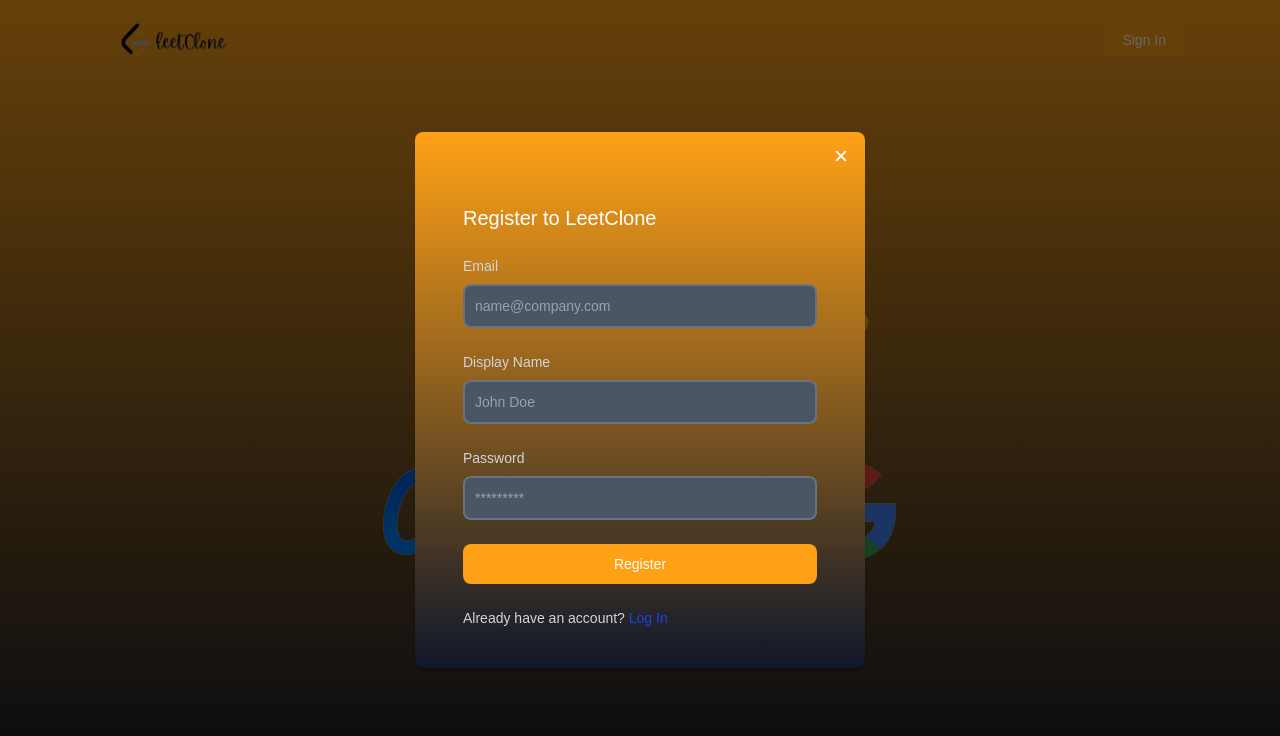
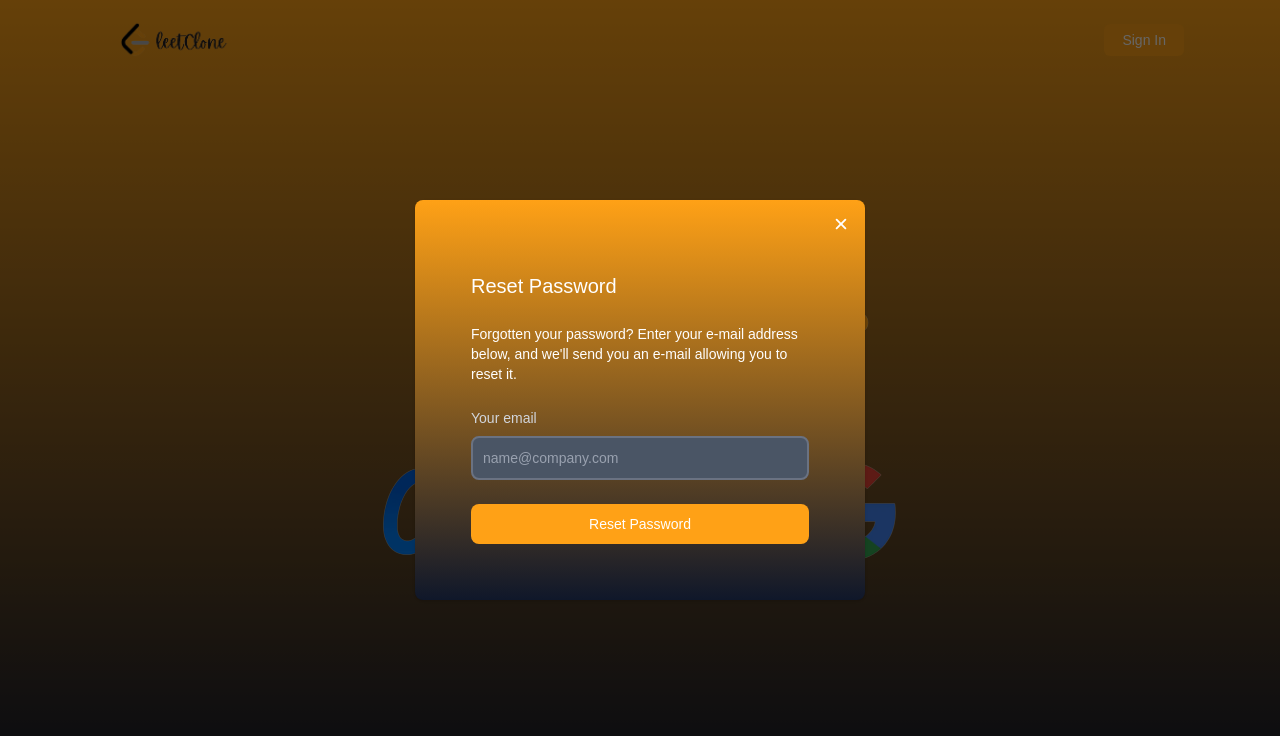
Before and after one commit to Aayush015/LeetCode-Clone, a Next.js app: page /auth in a window 1280 px wide. Shown: the top 736 px of the page. Built offline with nearby package versions, Linux system fonts and the light colour scheme.

Commit message:
Added Reset password UI

```diff
--- a/package.json
+++ b/package.json
@@ -9,10 +9,13 @@
     "lint": "next lint"
   },
   "dependencies": {
+    "firebase": "^11.4.0",
     "next": "15.2.0",
     "react": "^19.0.0",
     "react-dom": "^19.0.0",
-    "react-icons": "^5.5.0"
+    "react-firebase-hooks": "^5.1.1",
+    "react-icons": "^5.5.0",
+    "react-toastify": "^11.0.5"
   },
   "devDependencies": {
     "@eslint/eslintrc": "^3",
--- a/src/components/Modals/AuthModal.tsx
+++ b/src/components/Modals/AuthModal.tsx
@@ -2,6 +2,7 @@
 import { IoClose } from "react-icons/io5";
 import Login from "./Login";
 import Signup from "./Signup";
+import ResetPassword from "./ResetPassword";
 
 type AuthModalProps = {};
 
@@ -20,7 +21,7 @@
 							</button>
 						</div>
 						<div className="p-6">
-							<Signup />
+							<ResetPassword />
 						</div>
 					</div>
 				</div>
--- a/src/components/Modals/ResetPassword.tsx
+++ b/src/components/Modals/ResetPassword.tsx
@@ -1,22 +1,39 @@
-import React from 'react';
+import React, { useState, useEffect } from "react";
+import { useSendPasswordResetEmail } from "react-firebase-hooks/auth";
+import { toast } from "react-toastify";
+type ResetPasswordProps = {};
 
-type LoginProps = {
+const ResetPassword: React.FC<ResetPasswordProps> = () => {
+	const [email, setEmail] = useState("");
+	return (
+		<form className='space-y-6 px-6 lg:px-8 pb-4 sm:pb-6 xl:pb-8'>
+			<h3 className='text-xl font-medium  text-white'>Reset Password</h3>
+			<p className='text-sm text-white '>
+				Forgotten your password? Enter your e-mail address below, and we&apos;ll send you an e-mail allowing you
+				to reset it.
+			</p>
+			<div>
+				<label htmlFor='email' className='text-sm font-medium block mb-2 text-gray-300'>
+					Your email
+				</label>
+				<input
+					type='email'
+					name='email'
+					onChange={(e) => setEmail(e.target.value)}
+					id='email'
+					className='border-2 outline-none sm:text-sm rounded-lg focus:ring-blue-500 focus:border-blue-500 block w-full p-2.5 bg-gray-600 border-gray-500 placeholder-gray-400 text-white'
+					placeholder='name@company.com'
+				/>
+			</div>
 
+			<button
+				type='submit'
+				className={`w-full text-white  focus:ring-4 focus:ring-blue-300 font-medium rounded-lg text-sm px-5 py-2.5 text-center
+                bg-brand-orange hover:bg-brand-orange-s `}
+			>
+				Reset Password
+			</button>
+		</form>
+	);
 };
-
-const Login:React.FC<LoginProps> = () => {
-
-    return <form className="space-y-6 px-6 pb-4">
-        <h3 className="text-xl font-medium text-white"> Sign in to LeetClone</h3>
-        <div>
-            <label htmlFor="email" className="text-sm font-medium block mb-2 text-gray-300">
-                Your Email
-            </label>
-            <input type="email" name="email" id="email" className="border-2 outline-none sm:text-sm rounded-lg focus:ring-blue-500 focus:border-blue-500 block w-full p-2.5
-            bg-gray-600 border-gray-500 placeholder-gray-400 text-white"
-                placeholder='name@company.com'
-                />
-        </div>
-    </form>
-}
-export default Login;
+export default ResetPassword;
```
Also changed, not shown: 1 other file (tests, documents, lock files or other folders).
